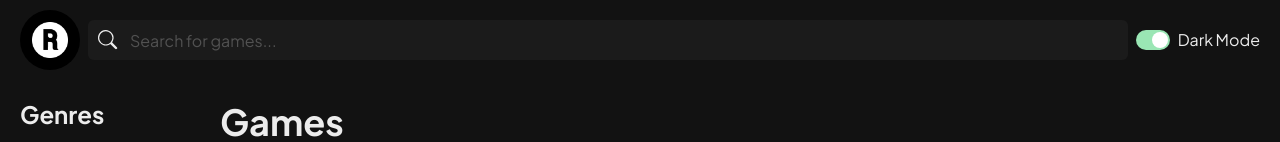
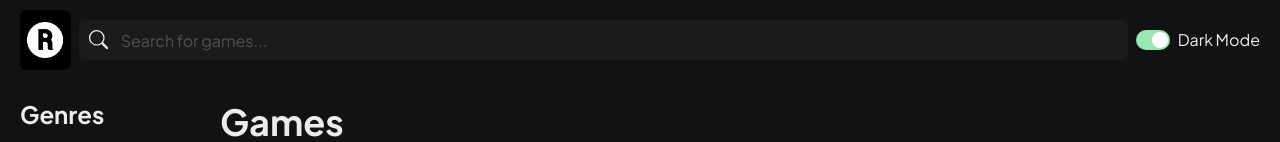
Before and after one commit to 0xkyles/Rawg-games, a React (Vite) app: page / in a window 1280 px wide. Shown: the top 142 px of the page. Built offline with nearby package versions, Linux system fonts and the light colour scheme; no server answers.

Commit message:
Fixed search bar

```diff
--- a/src/components/navigation/Navbar.tsx
+++ b/src/components/navigation/Navbar.tsx
@@ -2,6 +2,7 @@ import { Image, Stack } from "@chakra-ui/react";
 import logo from "../../assets/logo.png";
 import ColorModeSwitch from "./ColorModeSwitch";
 import SearchInput from "./SearchInput";
+import { Link } from "react-router-dom";
 
 const Navbar = () => {
     return (
@@ -12,7 +13,15 @@ const Navbar = () => {
             paddingX="20px"
             paddingY="10px"
         >
-            <Image src={logo} alt="Logo" boxSize="60px" rounded="full" />
+            <Link to="/">
+                <Image
+                    src={logo}
+                    alt="Logo"
+                    boxSize="60px"
+                    objectFit="cover"
+                    rounded="md"
+                />
+            </Link>
             <SearchInput />
             <ColorModeSwitch />
         </Stack>
--- a/src/components/navigation/SearchInput.tsx
+++ b/src/components/navigation/SearchInput.tsx
@@ -2,17 +2,22 @@ import { Input, InputGroup, InputLeftElement } from "@chakra-ui/react";
 import { BsSearch } from "react-icons/bs";
 import { useRef } from "react";
 import useGameQuery from "../../stores/gameQueryStore";
+import { useNavigate } from "react-router-dom";
 
 const SearchInput = () => {
     const ref = useRef<HTMLInputElement>(null);
     const setSearch = useGameQuery((s) => s.setSearch);
+    const navigate = useNavigate();
 
     return (
         <form
             style={{ width: "100%" }}
             onSubmit={(event) => {
                 event.preventDefault();
-                if (ref.current) setSearch(ref.current.value);
+                if (ref.current) {
+                    setSearch(ref.current.value);
+                    navigate("/");
+                }
             }}
         >
             <InputGroup>
```
